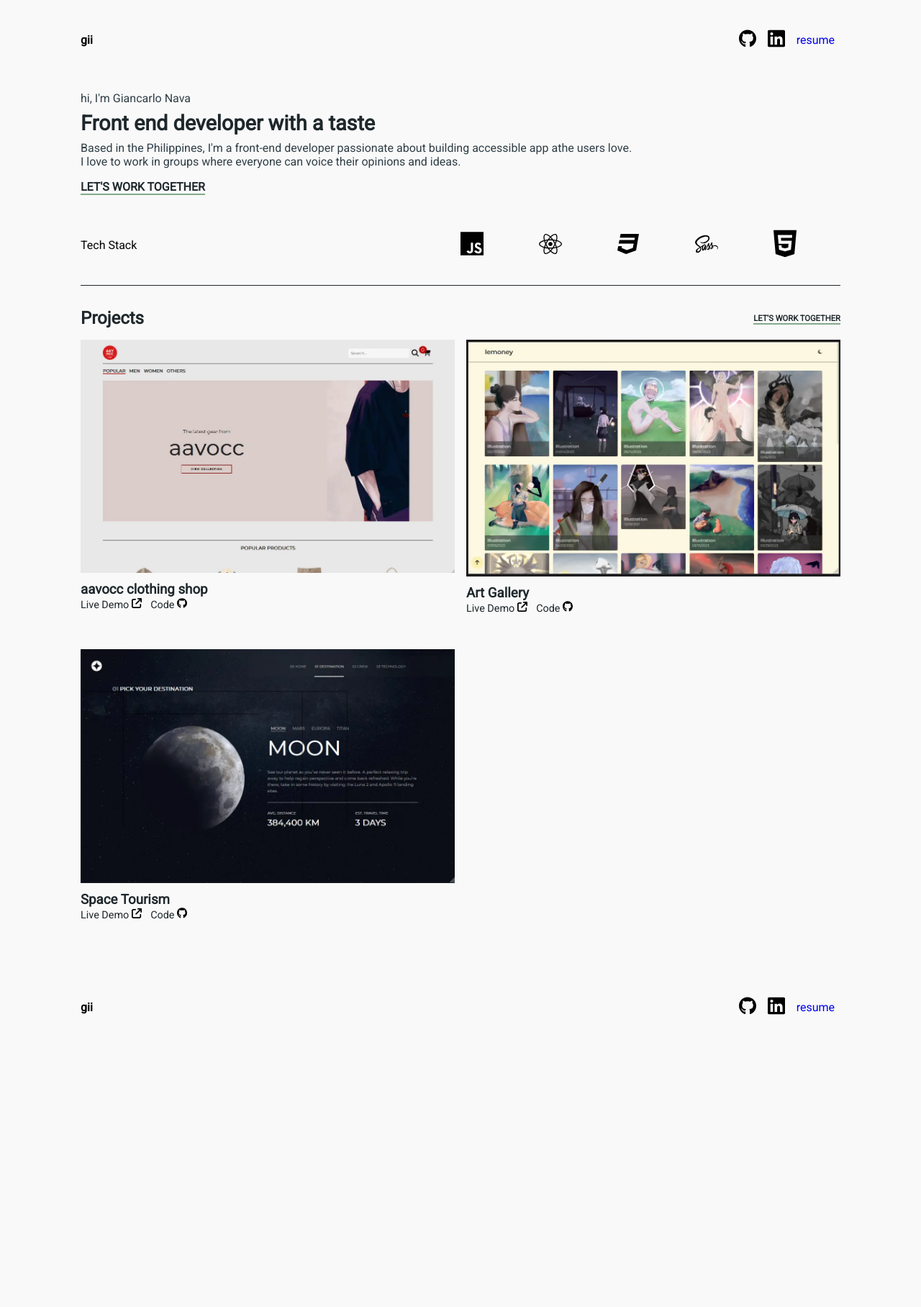
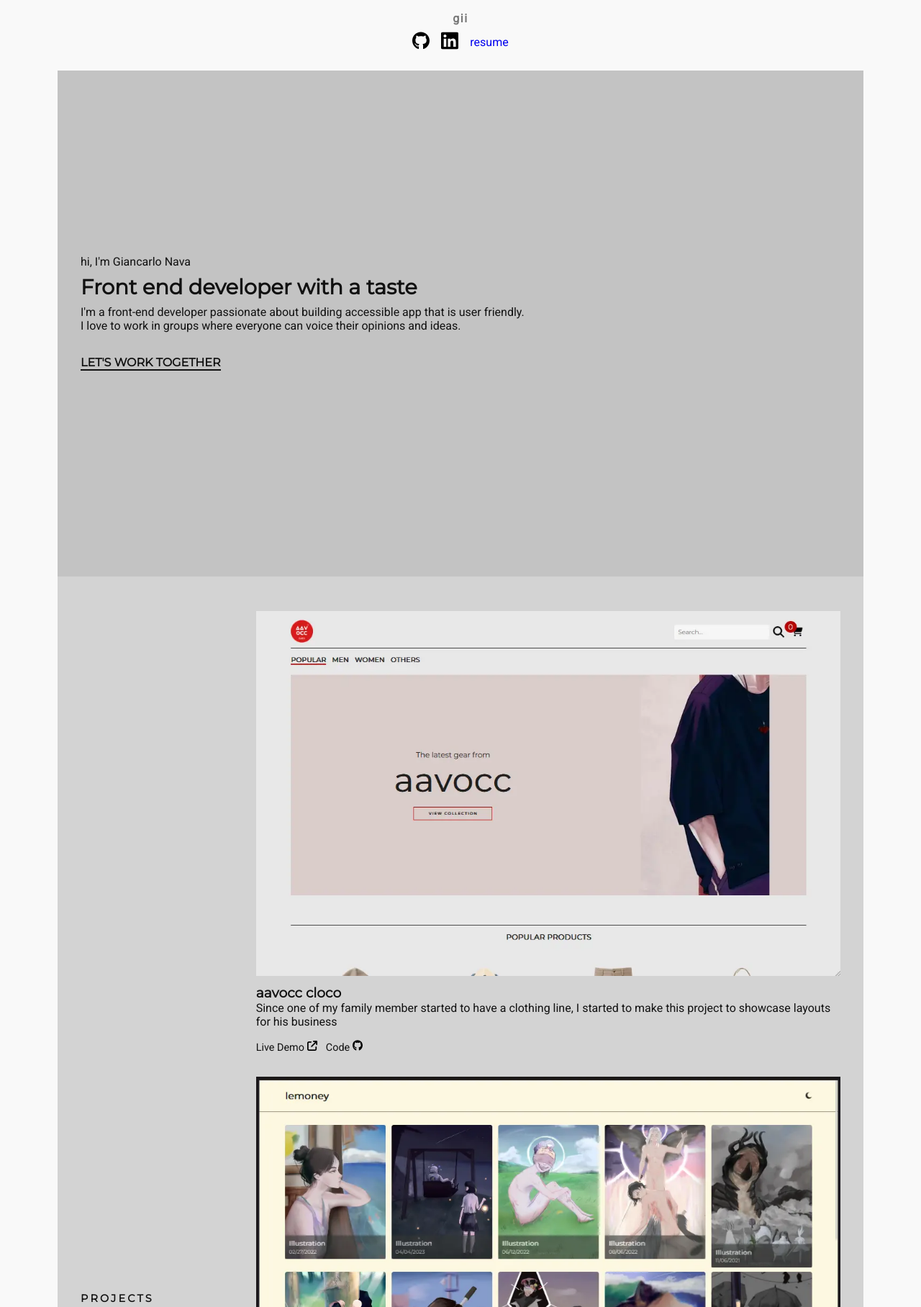
Before and after one commit to giiancarlonv/portfolio, a plain HTML site: page index.html in a window 1280 px wide. Shown: the top 1816 px of the page at 72% size. Before the commit the page ends 1455 px from the top, so only its background shows below. Drawn offline with Linux system fonts and the light colour scheme.

Commit message:
edited layout

```diff
--- a/index.html
+++ b/index.html
@@ -6,6 +6,7 @@
   <title>Giancarlo</title>
   <link rel="stylesheet" href="./styles/styles.css">
   <link rel="stylesheet" href="https://fonts.googleapis.com/css?family=Roboto">
+  <link rel="stylesheet" href="https://fonts.googleapis.com/css?family=Montserrat">
 </head>
 <body>
   <header>
@@ -22,13 +23,56 @@
     <section class="section1">
       <p>hi, I'm Giancarlo Nava</p>
       <h2>Front end developer with a taste</h2>
-      <p>Based in the Philippines, I'm a front-end developer passionate about building accessible app athe users love.</p>
+      <p>I'm a front-end developer passionate about building accessible app that is user friendly.</p>
       <p>I love to work in groups where everyone can voice their opinions and ideas.</p>
 
       <a href="https://www.linkedin.com/in/giancarlo-nava-41314a193/">let's work together</a>
     </section>
 
     <section class="section2">
+      <div class="text">
+        <h1>Projects</h1>
+      </div>
+      <div class="projects-container">
+        <div class="project">
+          <img src="./projects/aavocc.webp" alt="image">
+          <div class="title-explanation">
+            <h3>aavocc cloco</h3>
+            <p>Since one of my family member started to have a clothing line, I started to make this project to showcase layouts for his business</p>
+          </div>
+          <div class="links">
+            <a href="#">Live Demo <img src="./icons/arrow-up-right-from-square-solid.svg" alt=""></a>
+            <a href="#">Code <img src="./icons/github.svg" alt=""></a>
+          </div>
+        </div>
+
+        <div class="project">
+          <img src="./projects/lemoneylemon.webp" alt="image">
+          <div class="title-explanation">
+            <h3>lemoneylemon</h3>
+            <p>This project is to showcase the digital illustrations that I've made since 2020</p>
+          </div>
+          <div class="links">
+            <a href="#">Live Demo <img src="./icons/arrow-up-right-from-square-solid.svg" alt=""></a>
+            <a href="#">Code <img src="./icons/github.svg" alt=""></a>
+          </div>
+        </div>
+        <div class="project">
+          <img src="./projects/space-tourism.webp" alt="image">
+          <div class="title-explanation">
+            <h3>Space tourism</h3>
+            <p>Did this challenge from frontend mentor, this website helps me understand react even more!</p>
+          </div>
+          <div class="links">
+            <a href="#">Live Demo <img src="./icons/arrow-up-right-from-square-solid.svg" alt=""></a>
+            <a href="#">Code <img src="./icons/github.svg" alt=""></a>
+          </div>
+        </div>
+      </div>
+
+    </section>
+
+    <section class="section3">
       <span>tech stack</span>
       <div class="skills">
         <picture>
@@ -49,42 +93,8 @@
       </div>
 
     </section>
-
-    <section class="section3">
-      <div class="text">
-        <h1>Projects</h1>
-        <a href="https://www.linkedin.com/in/giancarlo-nava-41314a193/">let's work together</a>
-      </div>
-      <div class="projects-container">
-        <div class="project">
-          <img src="./projects/aavocc.webp" alt="image">
-          <h3>aavocc clothing shop</h3>
-          <div class="links">
-            <a href="#">Live Demo <img src="./icons/arrow-up-right-from-square-solid.svg" alt=""></a>
-            <a href="#">Code <img src="./icons/github.svg" alt=""></a>
-          </div>
-        </div>
-
-        <div class="project">
-          <img src="./projects/lemoneylemon.webp" alt="image">
-          <h3>Art Gallery</h3>
-          <div class="links">
-            <a href="#">Live Demo <img src="./icons/arrow-up-right-from-square-solid.svg" alt=""></a>
-            <a href="#">Code <img src="./icons/github.svg" alt=""></a>
-          </div>
-        </div>
-        <div class="project">
-          <img src="./projects/space-tourism.webp" alt="image">
-          <h3>Space Tourism</h3>
-          <div class="links">
-            <a href="#">Live Demo <img src="./icons/arrow-up-right-from-square-solid.svg" alt=""></a>
-            <a href="#">Code <img src="./icons/github.svg" alt=""></a>
-          </div>
-        </div>
-      </div>
-    </section>
   </main>
-
+<!--
   <footer>
     <nav>
       <span>gii</span>
@@ -94,6 +104,6 @@
         <li><a href="#">resume</a></li>
       </ul>
     </nav>
-  </footer>
+  </footer>-->
 </body>
 </html>
--- a/styles/styles.scss
+++ b/styles/styles.scss
@@ -2,25 +2,27 @@
   margin: 0;
   padding: 0;
 }
-$primary: #2f3e46;
-$secondary: #84a98c;
+$primary: #232323;
+$secondary: #e2e2e2;
 $offwhite: #f9f9f9;
 $dark-green: #52796f;
 $dark-blue: #354f52;
-$font-dark: #1e272b;
+$font-dark: #111111;
 
 body{
   font-family: 'Roboto';
   background: $offwhite;
 }
-header, footer{
-  padding: 1rem;
+header{
+  padding: .6rem 1rem;
   nav{
     display: flex;
     align-items: center;
     justify-content: space-between;
     span{
       font-weight: 800;
+      letter-spacing: .1rem;
+      color: #777777;
     }
     ul{
       display: flex;
@@ -39,77 +41,63 @@ header, footer{
   }
 }
 main{
-  margin: 0 1.5rem;
   .section1{
-    margin-bottom: 2rem;
+    padding: 16rem 2rem;
     display: flex;
     flex-flow: column wrap;
     align-items: flex-start;
     color: $font-dark;
+    background: #c3c3c3;
     h2{
       margin: .5rem 0;
       font-size: 1.8em;
+      font-family: 'Montserrat';
+      color: #111111;
     }
     a{
-      margin: 1rem 0;
+      margin: 2rem 0;
       font-weight: 700;
-      font-family: 'Roboto';
+      font-family: 'Montserrat';
       font-size: 1em;
       text-transform: uppercase;
       background: none;
       border: none;
       color: $font-dark;
-      box-shadow: 0 2px 0 $secondary;
+      box-shadow: 0 2px 0 $font-dark;
       text-decoration: none;
     }
     p{
-      color: $primary;
+      color: $font-dark;
     }
   }
   .section2{
-    display: flex;
-    justify-content: center;
-    align-items: center;
-    flex-flow: column;
-    padding-bottom: 2rem;
-    box-shadow: 0 1px 0 $font-dark;
-    span{
-      text-transform: capitalize;
-    }
-    .skills{
-      display: grid;
-      grid-template-columns: repeat(5, 1fr);
-      align-items: center;
-      gap: 1rem;
-      img{
-        width: 2rem;
-      }
-    }
-  }
-}
-.section3{
-  margin: 2rem 0;
+    background: #d3d3d3;
     color: $font-dark;
+    padding: 2rem;
+
     .text{
       display: flex;
       justify-content: space-between;
       align-items: center;
-    a{
-      font-weight: 600;
-      font-size: .7em;
+      h1{
+        font-family: 'Montserrat';
         text-transform: uppercase;
-      color: $font-dark;
-      box-shadow: 0 2px 0 $secondary;
-      text-decoration: none;
+        letter-spacing: .2rem;
+        font-size: .9em;
       }
     }
     .projects-container{
       margin: 1rem 0;
       .project{
         margin-bottom: 2rem;
+        .title-explanation{
+          margin: .5rem 0 1rem;
           h3{
             margin-top: .5rem;
+            font-family: 'Montserrat';
           }
+        }
+
         .links{
           align-items: center;
           a{
@@ -129,25 +117,46 @@ main{
       }
     }
   }
+  .section3{
+    padding: 2rem;
+    background: #f4f4f4;
+    display: flex;
+    justify-content: center;
+    align-items: center;
+    flex-flow: column;
+    span{
+      text-transform: capitalize;
+    }
+    .skills{
+      display: grid;
+      grid-template-columns: repeat(5, 1fr);
+      align-items: center;
+      gap: 1rem;
+      img{
+        width: 2rem;
+      }
+    }
+  }
+}
+
 @media (min-width: 800px) {
   header,footer{
-    padding: 2rem;
+    padding: 1rem 2rem;
+    nav{
+      justify-content: center;
+      flex-direction: column;
+    }
   }
   .section1{
-    margin: 1rem 2rem;
+    margin: 0;
   }
   .section2{
-    margin: 0 2rem;
+    margin: 0;
     display: grid !important;
-    grid-template-columns: repeat(2, 1fr);
+    grid-template-columns: .3fr 1fr;
   }
   .section3{
-    margin: 2rem;
-    .projects-container{
-      display: grid;
-      grid-template-columns: repeat(2, 1fr);
-      gap: 1rem;
-    }
+
   }
 }
 @media (min-width: 1280px) {
```
Also changed, not shown: Landingpage.html (added, +21 -0 lines), styles/styles.css, 1 other file. Lines whose indentation alone changed are shown as unchanged.
